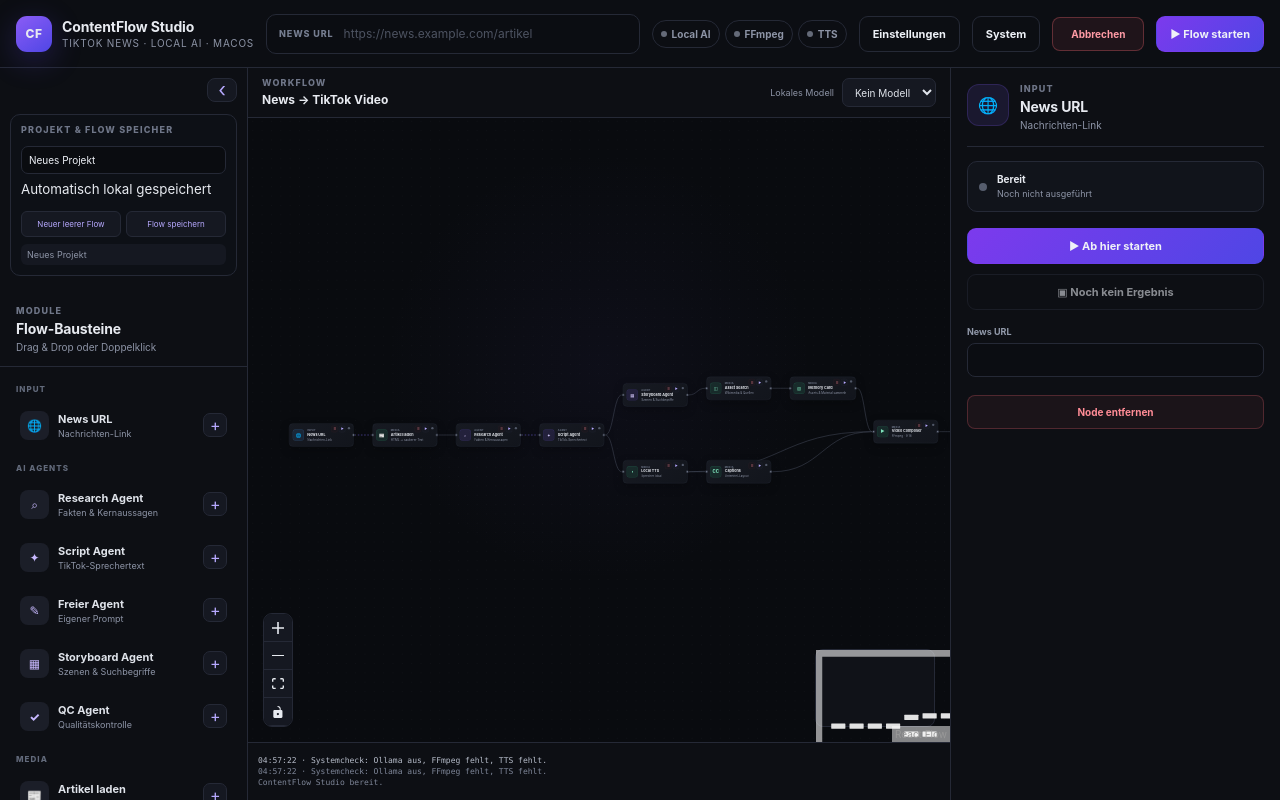
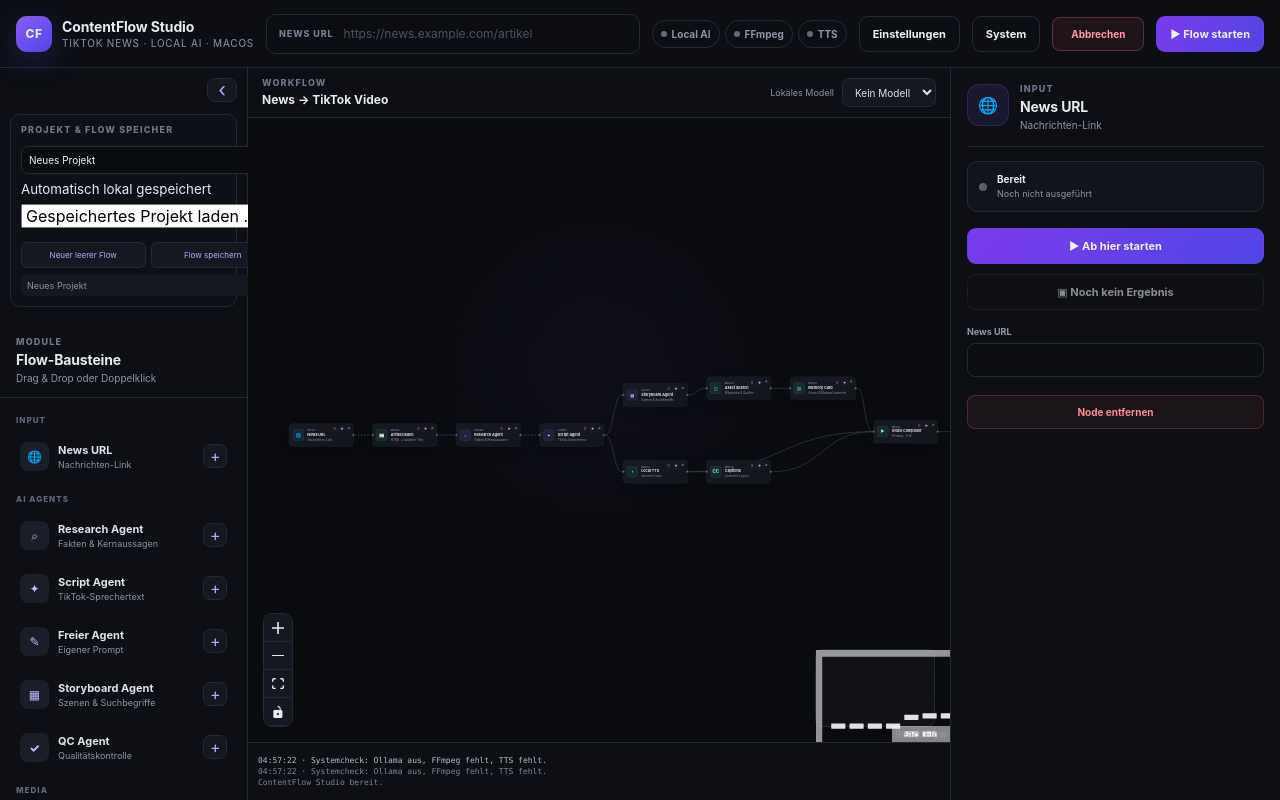
Before and after one commit to xturn2u/make_tt_news, a React (Vite) app: page / in a window 1280 px wide. Both pictures are taken after a click on the button "Seitenmenü öffnen". Built offline with nearby package versions, Linux system fonts and the light colour scheme.

Commit message:
feat: add saved project dropdown

```diff
--- a/src/components/NodeLibrary.tsx
+++ b/src/components/NodeLibrary.tsx
@@ -20,7 +20,7 @@ export default function NodeLibrary({ collapsed, onToggle, onAdd, projectTitle,
     <aside className={`node-library ${collapsed ? 'collapsed' : ''}`}>
       <button className="library-toggle" onClick={onToggle} aria-label={collapsed ? 'Seitenmenü öffnen' : 'Seitenmenü einklappen'}>{collapsed ? '›' : '‹'}</button>
       {!collapsed && <>
-      <div className="project-store"><p className="eyebrow">PROJEKT & FLOW SPEICHER</p><input value={projectTitle} onChange={(event) => onProjectTitleChange(event.target.value)} placeholder="Projekttitel …" /><small>Automatisch lokal gespeichert</small><div className="flow-store-actions"><button type="button" onClick={onNewEmptyFlow}>Neuer leerer Flow</button><button type="button" onClick={onSaveFlowTemplate}>Flow speichern</button></div>{projects.length > 0 && <div className="project-list">{projects.map((project) => <button type="button" key={project.id} onClick={() => onLoadProject(project.id)}>{project.title}</button>)}</div>}{flowTemplates.length > 0 && <div className="project-list flow-template-list">{flowTemplates.map((flow) => <button type="button" key={flow.id} onClick={() => onLoadFlowTemplate(flow.id)}>↗ {flow.title}</button>)}</div>}</div>
+      <div className="project-store"><p className="eyebrow">PROJEKT & FLOW SPEICHER</p><input value={projectTitle} onChange={(event) => onProjectTitleChange(event.target.value)} placeholder="Projekttitel …" /><small>Automatisch lokal gespeichert</small>{projects.length > 0 && <select className="project-select" defaultValue="" onChange={(event) => { if (event.target.value) onLoadProject(event.target.value); }}><option value="">Gespeichertes Projekt laden …</option>{projects.map((project) => <option key={project.id} value={project.id}>{project.title}</option>)}</select>}<div className="flow-store-actions"><button type="button" onClick={onNewEmptyFlow}>Neuer leerer Flow</button><button type="button" onClick={onSaveFlowTemplate}>Flow speichern</button></div>{projects.length > 0 && <div className="project-list">{projects.map((project) => <button type="button" key={project.id} onClick={() => onLoadProject(project.id)}>{project.title}</button>)}</div>}{flowTemplates.length > 0 && <div className="project-list flow-template-list">{flowTemplates.map((flow) => <button type="button" key={flow.id} onClick={() => onLoadFlowTemplate(flow.id)}>↗ {flow.title}</button>)}</div>}</div>
       <div className="library-head">
         <p className="eyebrow">MODULE</p>
         <h2>Flow-Bausteine</h2>
```
